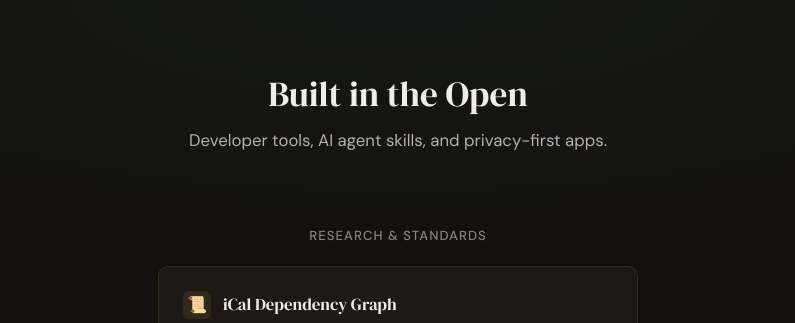
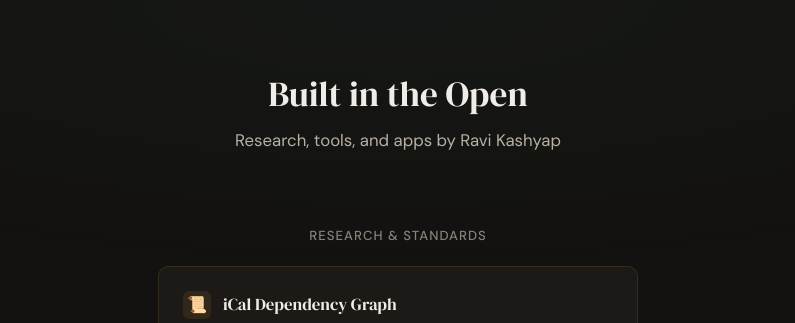
Before and after one commit to openkash/openkash.github.io, a Jekyll site: the page built from index.html, in a window 1280 px wide. Shown: the top 323 px of the page, without its empty margins (242-1037 px from the left). Built offline with Jekyll 4.4.1, drawn with Linux system fonts in a browser that asks for light colours; comment, search, counter and statistics services are not loaded.

Commit message:
Update subtitle with author attribution

```diff
--- a/index.html
+++ b/index.html
@@ -8,7 +8,7 @@ layout: default
 
   <section class="intro">
     <h1>Built in the Open</h1>
-    <p class="subtitle">Developer tools, AI agent skills, and privacy-first apps.</p>
+    <p class="subtitle">Research, tools, and apps by Ravi Kashyap</p>
   </section>
 
   <section class="section">
```
